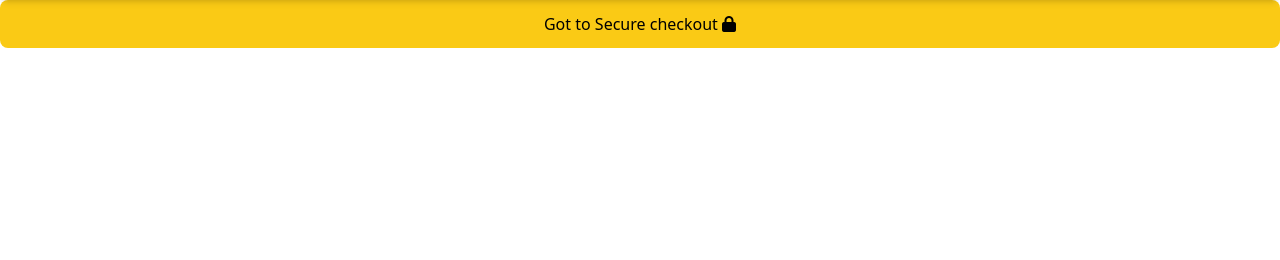
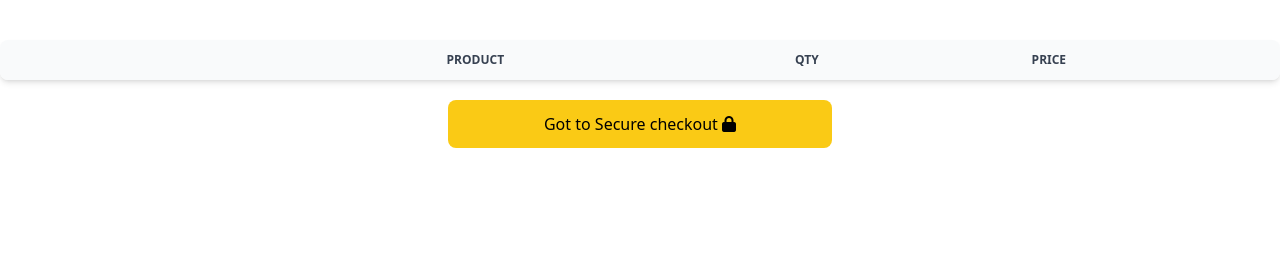
Before and after one commit to antoniobruchidev/mp4-carpez-network-store-final, a Django app: page /bag/ in a window 1280 px wide. Shown: the part 140-400 px from the top of the page. Run offline with Django 5.2, Linux system fonts and the light colour scheme; lists and menus that the app fills with data are empty; parts of the project's set-up code (start-up, migrations or seed data) failed here and were passed over; some libraries are stand-ins or nearby versions.

Commit message:
minor fixes

```diff
--- a/bag/templates/bag/bag.html
+++ b/bag/templates/bag/bag.html
@@ -4,7 +4,7 @@
 
 
 {% block content %}
-<div class="container">
+<div class="container mt-20">
     <div class="relative overflow-x-auto shadow-md sm:rounded-lg">
         <table class="w-full text-sm text-left rtl:text-right text-gray-500 dark:text-gray-400">
             <thead class="text-xs text-gray-700 uppercase bg-gray-50 dark:bg-gray-700 dark:text-gray-400">
@@ -68,15 +68,19 @@
             </tbody>
         </table>
     </div>
+        <button class="block checkout btn btn-submit w-full max-w-sm rounded-0 text-uppercase mt-5 mx-auto">
+        Got to Secure checkout <i class="fas fa-lock"></i>
+        </button>
+
 </div>
-<a href="{% url 'checkout' %}">
-    <button  class="btn btn-submit w-full btn-block rounded-0 text-uppercase w-100">
-    <span>Got to Secure checkout <i class="fas fa-lock"></i>
-    </button>
-</a>
 {% endblock %}
 
 {% block postloadjs %}
 {{ block.super }}
 <script src="{% static 'js/bag.js' %}" type="text/javascript"></script>
+<script type="text/javascript">
+    $('.checkout').on('click', function() {
+        window.location.href = "{% url 'checkout' %}"
+    })
+</script>
 {% endblock %}
--- a/dashboard/models.py
+++ b/dashboard/models.py
@@ -16,7 +16,6 @@ class Dashboard(models.Model):
     def generate_activation_url(self):
         """Generate a random unique order number"""
         self.activation_url = uuid.uuid4().hex.upper()
-        self.save()
 
     def save(self, *args, **kwargs):
         """
--- a/products/templates/products/products.html
+++ b/products/templates/products/products.html
@@ -26,7 +26,7 @@
             </div>
             <div class="relative w-full">
                 <label for="search-dropdown" class="mb-2 text-sm font-medium text-gray-900 sr-only dark:text-white">Youqr Email</label>
-                <input type="search" name="q" id="search-dropdown" class="block p-2.5 w-full z-20 text-sm text-gray-900 bg-gray-50 rounded-e-lg border-s-gray-50 border-s-2 border border-gray-300 focus:ring-blue-500 focus:border-blue-500 dark:bg-gray-700 dark:border-s-gray-700  dark:border-gray-600 dark:placeholder-gray-400 dark:text-white dark:focus:border-blue-500" placeholder="Search Mockups, Logos, Design Templates..." required />
+                <input type="search" name="q" id="search-dropdown" class="block p-2.5 w-full z-20 text-sm text-gray-900 bg-gray-50 rounded-e-lg border-s-gray-50 border-s-2 border border-gray-300 focus:ring-blue-500 focus:border-blue-500 dark:bg-gray-700 dark:border-s-gray-700  dark:border-gray-600 dark:placeholder-gray-400 dark:text-white dark:focus:border-blue-500" placeholder="Search Graphic cards, Motherboards, CPUs, RAM, SSD..." required />
                 <button type="submit" class="absolute top-0 end-0 p-2.5 text-sm font-medium h-full text-white bg-yellow-700 rounded-e-lg border border-yellow-700 hover:bg-yellow-900 focus:ring-4 focus:outline-none focus:ring-blue-300 dark:bg-blue-600 dark:hover:bg-blue-700 dark:focus:ring-blue-800">
                     <svg class="w-4 h-4" aria-hidden="true" xmlns="http://www.w3.org/2000/svg" fill="none" viewBox="0 0 20 20">
                         <path stroke="currentColor" stroke-linecap="round" stroke-linejoin="round" stroke-width="2" d="m19 19-4-4m0-7A7 7 0 1 1 1 8a7 7 0 0 1 14 0Z"/>
--- a/templates/includes/main-nav.html
+++ b/templates/includes/main-nav.html
@@ -69,10 +69,10 @@
           <a href="{% url 'get_products' %}?tag=desktop" class="block py-2 px-3 text-gray-900 hover:text-yellow-700 rounded-sm hover:bg-gray-100 md:hover:bg-transparent md:hover:text-yellow-700 md:p-0 dark:text-white md:dark:hover:text-blue-500 dark:hover:bg-gray-700 dark:hover:text-white md:dark:hover:bg-transparent dark:border-gray-700">Desktops</a>
         </li>
         <li>
-          <a href="{% url 'get_products' %}?tag=laptops" class="block py-2 px-3 text-gray-900 hover:text-yellow-700 rounded-sm hover:bg-gray-100 md:hover:bg-transparent md:hover:text-yellow-700 md:p-0 dark:text-white md:dark:hover:text-blue-500 dark:hover:bg-gray-700 dark:hover:text-white md:dark:hover:bg-transparent dark:border-gray-700">Laptops</a>
+          <a href="{% url 'get_products' %}?tag=laptop" class="block py-2 px-3 text-gray-900 hover:text-yellow-700 rounded-sm hover:bg-gray-100 md:hover:bg-transparent md:hover:text-yellow-700 md:p-0 dark:text-white md:dark:hover:text-blue-500 dark:hover:bg-gray-700 dark:hover:text-white md:dark:hover:bg-transparent dark:border-gray-700">Laptops</a>
         </li>
         <li>
-          <a href="#" class="block py-2 px-3 text-gray-900 hover:text-yellow-700 rounded-sm hover:bg-gray-100 md:hover:bg-transparent md:hover:text-yellow-700 md:p-0 dark:text-white md:dark:hover:text-blue-500 dark:hover:bg-gray-700 dark:hover:text-white md:dark:hover:bg-transparent dark:border-gray-700">Contact</a>
+          <a href="mailto:carpez@carpez-network.com" class="block py-2 px-3 text-gray-900 hover:text-yellow-700 rounded-sm hover:bg-gray-100 md:hover:bg-transparent md:hover:text-yellow-700 md:p-0 dark:text-white md:dark:hover:text-blue-500 dark:hover:bg-gray-700 dark:hover:text-white md:dark:hover:bg-transparent dark:border-gray-700">Contact</a>
         </li>
       </ul>
     </div>
```
Also changed, not shown: checkout/webhook_handler.py (+6 -1 lines).
